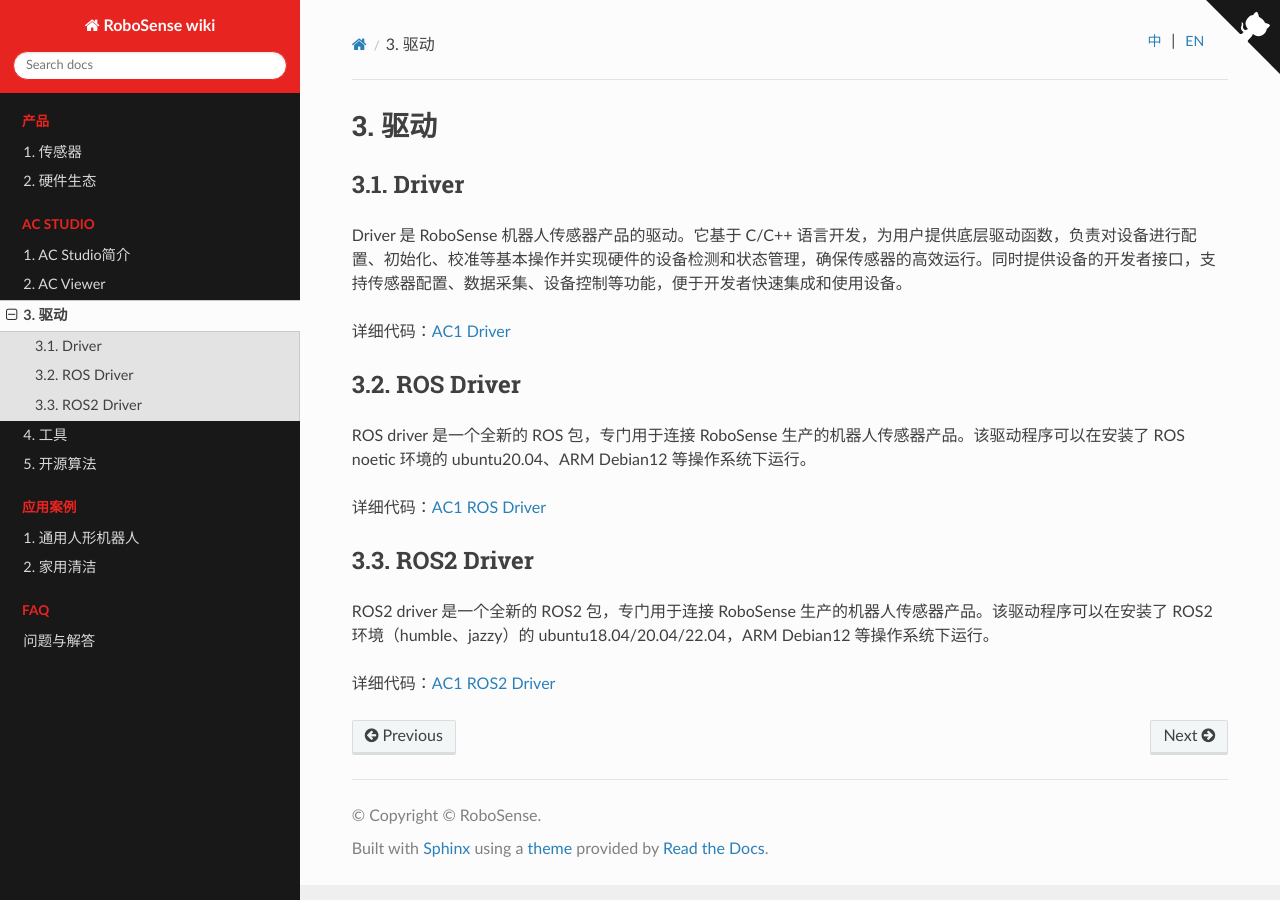
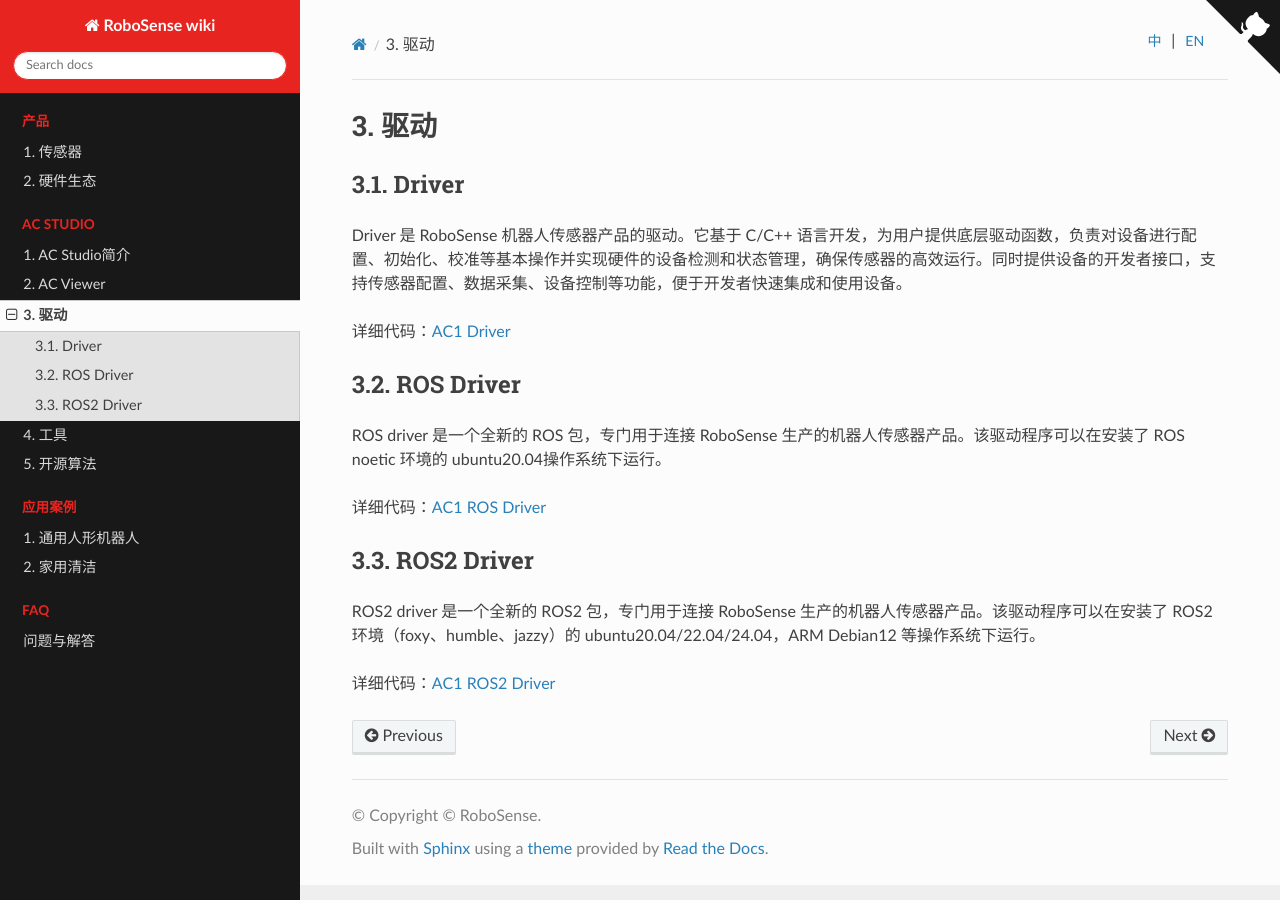
Before and after one commit to RoboSense-Robotics/robosense_ac_wiki_cn, a Sphinx documentation site: the page built from source/ac_studio/driver.md, in a window 1280 px wide. Built offline with Sphinx 7.4.7 and the Read the Docs theme 3.1.0, drawn with Linux system fonts in a browser that asks for light colours; pages that are not in the unit, such as notebooks, are missing from menus.

Commit message:
update driver, collection, monitoring

```diff
--- a/source/ac_studio/driver.md
+++ b/source/ac_studio/driver.md
@@ -5,11 +5,11 @@
 详细代码：[AC1 Driver](https://github.com/RoboSense-LiDAR/rs_driver/tree/dev_opt_AC1)
 
 ## ROS Driver
-ROS driver 是一个全新的 ROS 包，专门用于连接 RoboSense 生产的机器人传感器产品。该驱动程序可以在安装了 ROS noetic 环境的 ubuntu20.04、ARM Debian12 等操作系统下运行。
+ROS driver 是一个全新的 ROS 包，专门用于连接 RoboSense 生产的机器人传感器产品。该驱动程序可以在安装了 ROS noetic 环境的 ubuntu20.04操作系统下运行。
 
 详细代码：[AC1 ROS Driver](https://github.com/RoboSense-Robotics/robosense_ac_ros_sdk_infra)
 
 ## ROS2 Driver
-ROS2 driver 是一个全新的 ROS2 包，专门用于连接 RoboSense 生产的机器人传感器产品。该驱动程序可以在安装了 ROS2 环境（humble、jazzy）的 ubuntu18.04/20.04/22.04，ARM Debian12 等操作系统下运行。
+ROS2 driver 是一个全新的 ROS2 包，专门用于连接 RoboSense 生产的机器人传感器产品。该驱动程序可以在安装了 ROS2 环境（foxy、humble、jazzy）的 ubuntu20.04/22.04/24.04，ARM Debian12 等操作系统下运行。
 
 详细代码：[AC1 ROS2 Driver](https://github.com/RoboSense-Robotics/robosense_ac_ros2_sdk_infra)
```
Also changed, not shown: source/ac_studio/tools/collection.md (+1 -1 lines), source/ac_studio/tools/monitoring.md (+1 -2 lines).
